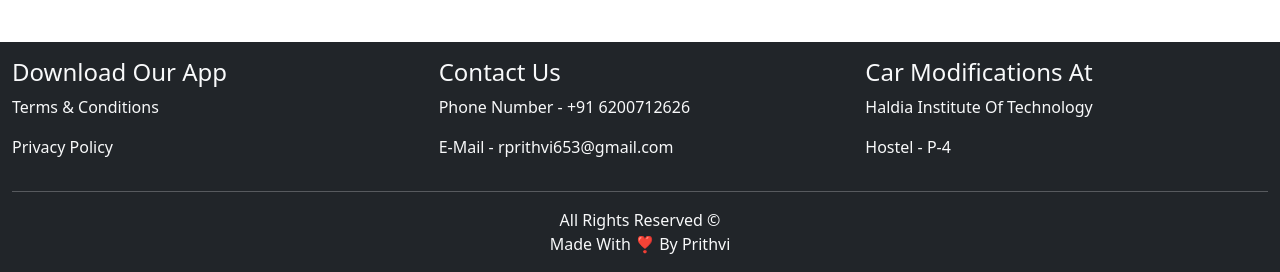
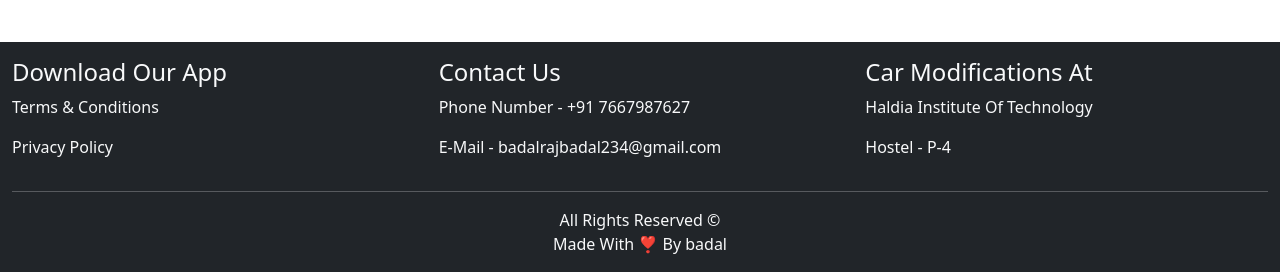
Before and after one commit to badalraj8/Custom-car, a PHP site: page / in a window 1280 px wide. Shown: the part 855-1127 px from the top of the page. Run offline with PHP 8.4, Linux system fonts and the light colour scheme; data that the repository does not hold is empty.

Commit message:
Update footer.php

```diff
--- a/partials/footer.php
+++ b/partials/footer.php
@@ -9,8 +9,8 @@
 
         <div class="col-md-4 col-sm-12">
             <h4>Contact Us</h4>
-            <p>Phone Number - +91 6200712626</p>
-            <p>E-Mail - rprithvi653@gmail.com</p>
+            <p>Phone Number - +91 7667987627</p>
+            <p>E-Mail - badalrajbadal234@gmail.com</p>
         </div>
 
         <div class="col-md-4 col-sm-12">
@@ -22,7 +22,7 @@
         <div class="col-md-12 text-center">
             <hr class="bg-light">
             <p class="mb-0">All Rights Reserved &copy;</p>
-            <p>Made With ❣️ By Prithvi</p>
+            <p>Made With ❣️ By badal</p>
         </div>
     </div>
 
```
